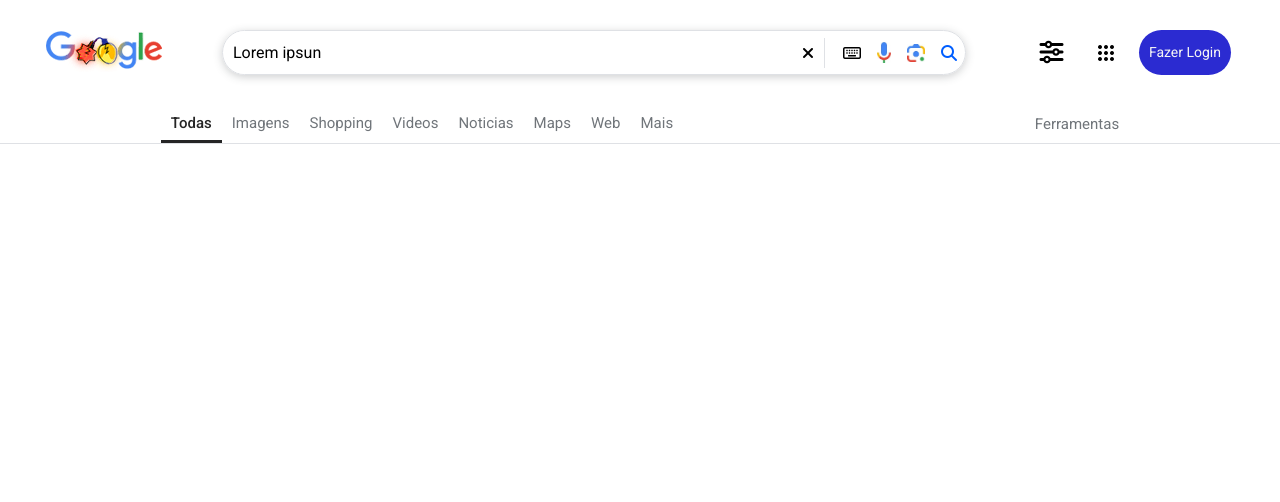
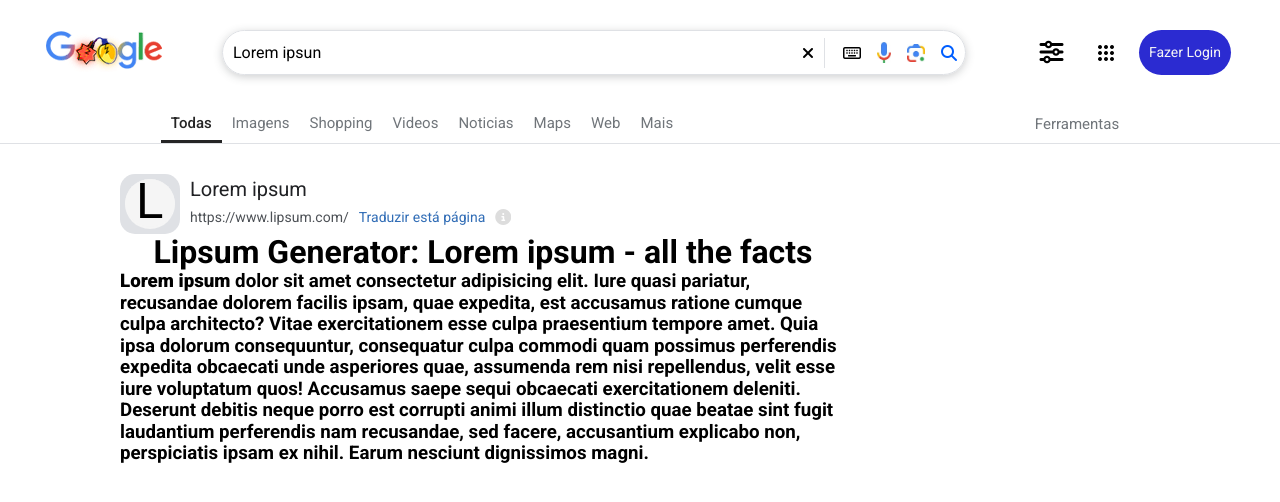
Before and after one commit to JonatasASB/resultadodepesquisa-google, a plain HTML site: page index.html in a window 1280 px wide. Drawn offline with Linux system fonts and the light colour scheme; a web font is replaced by a local one.

Commit message:
continuity in main

```diff
--- a/assets/css/style.css
+++ b/assets/css/style.css
@@ -170,3 +170,92 @@ header {
     font-size: 15px;
     cursor: pointer;
 }
+#content {
+    display: flex;
+    flex-direction: column;
+    justify-content: center;
+    align-items: flex-start;
+}
+.container {
+    width: 70vw;
+    display: flex;
+    flex-direction: column;
+    justify-content: center;
+}
+.main {
+    display: flex;
+    flex-direction: column;
+    justify-content: space-between;
+    align-items: flex-start;
+    padding: 30px 50px 0 120px;
+}
+.main-top-row {
+    display: flex;
+    justify-content: space-between;
+    align-items: flex-start;
+}
+.content-main-column {
+    display: flex;
+    flex-direction: column;
+    justify-content: space-between;
+    align-items: flex-start;
+    margin: 5px 10px;
+}
+.row {
+    display: flex;
+}
+.main-bottom {
+    display: flex;
+    flex-direction: column;
+    justify-content: space-between;
+    align-items: center;
+}
+.photo-main  {
+    display: flex;
+    justify-content: center;
+    align-items: center;
+    width: 60px;
+    height: 60px;
+    background-color: #dfe1e5;
+    border-radius: 15px;
+}
+.photo-main span {
+    display: flex;
+    justify-content: center;
+    align-items: center;
+    font-family: Grenze Gotisch, sans-serif;
+    font-size: 50px;
+    font-weight: 400;
+    height: 50px;
+    width: 50px;
+    background-color: #f5f5f5;
+    border-radius: 60%;
+}
+.center {
+    margin-bottom: 5px;
+}
+.title-content {
+    font-size: 20px;
+    color: #202124;
+    line-height: 20px;
+    margin-bottom: 10px;
+    cursor: pointer;
+}
+.row .link-content {
+    margin-right: 10px;
+    font-size: 14px;
+    color: #4d5156;
+    cursor: pointer;
+}
+.translate {
+    color: #316db6;
+    font-size: 14px;
+    margin-right: 10px;
+    cursor: pointer;
+}
+.link-content:hover {
+    text-decoration: underline;
+}
+.translate:hover {
+    text-decoration: underline;
+}
--- a/index.html
+++ b/index.html
@@ -8,7 +8,7 @@
     <script src="https://kit.fontawesome.com/5331c933bd.js" crossorigin="anonymous"></script>
     <link rel="shortcut icon" href="assets/images/download.ico" type="image/x-icon">
     <style>
-        @import url('https://fonts.googleapis.com/css2?family=Caveat:wght@400..700&family=Hind+Mysuru:wght@300;400;500;600;700&family=Poppins:ital,wght@0,100;0,200;0,300;0,400;0,500;0,600;0,700;0,800;0,900;1,100;1,200;1,300;1,400;1,500;1,600;1,700;1,800;1,900&family=Roboto:ital,wght@0,100;0,300;0,400;0,500;0,700;0,900;1,100;1,300;1,400;1,500;1,700;1,900&display=swap');
+        @import url('https://fonts.googleapis.com/css2?family=Caveat:wght@400..700&family=Grenze+Gotisch:wght@100..900&family=Hind+Mysuru:wght@300;400;500;600;700&family=Poppins:ital,wght@0,100;0,200;0,300;0,400;0,500;0,600;0,700;0,800;0,900;1,100;1,200;1,300;1,400;1,500;1,600;1,700;1,800;1,900&family=Roboto:ital,wght@0,100;0,300;0,400;0,500;0,700;0,900;1,100;1,300;1,400;1,500;1,700;1,900&family=Sansita+Swashed:wght@300..900&display=swap');
     </style>
     <title>Resultado da Pesquisa</title>
 </head>
@@ -20,7 +20,6 @@
         <div class="search">
             <div class="box-text">
                 <textarea name="search" id="text">Lorem ipsun</textarea>
-
             </div>
             <div class="div-flex">
                 <i class="fa-solid fa-xmark" style="color: #000000;"></i>
@@ -66,5 +65,50 @@
             <span>Ferramentas</span>
         </div>
     </div>
+    <main id="content">
+        <div class="container">
+            <div class="main">
+                <div class="main-top-row">
+                    <div class="photo-main">
+                        <span class="photo">
+                            <span class="center">
+                                L
+                            </span>
+                        </span>
+                    </div>
+                    <div class="content-main-column">
+                        <p class="title-content">
+                            Lorem ipsum
+                        </p>
+                        <div class="row">
+                            <span class="link-content">
+                                https://www.lipsum.com/
+                            </span>
+                            <span class="translate">
+                                Traduzir está página
+                            </span>
+                            <span class="icon">
+                                <i class="fa-solid fa-circle-info" style="color: #ddd;"></i>
+                            </span>
+                        </div>
+                    </div>
+                </div>
+                <div class="main-bottom">
+                    <div class="box-title">
+                        <h1 class="title-main">
+                            Lipsum Generator: Lorem ipsum - all the facts
+                        </h1>
+                    </div class="box-subtitle">
+                    <div>
+                        <h3 class="sub-title-main">
+                            <strong>Lorem ipsum</strong> dolor sit amet consectetur adipisicing elit. Iure quasi pariatur, recusandae dolorem facilis ipsam, quae expedita, est accusamus ratione cumque culpa architecto? Vitae exercitationem esse culpa praesentium tempore amet.
+                            Quia ipsa dolorum consequuntur, consequatur culpa commodi quam possimus perferendis expedita obcaecati unde asperiores quae, assumenda rem nisi repellendus, velit esse iure voluptatum quos! Accusamus saepe sequi obcaecati exercitationem deleniti.
+                            Deserunt debitis neque porro est corrupti animi illum distinctio quae beatae sint fugit laudantium perferendis nam recusandae, sed facere, accusantium explicabo non, perspiciatis ipsam ex nihil. Earum nesciunt dignissimos magni.
+                        </h3>
+                    </div>
+                </div>
+            </div>
+        </div>
+    </main>
 </body>
 </html>
```
